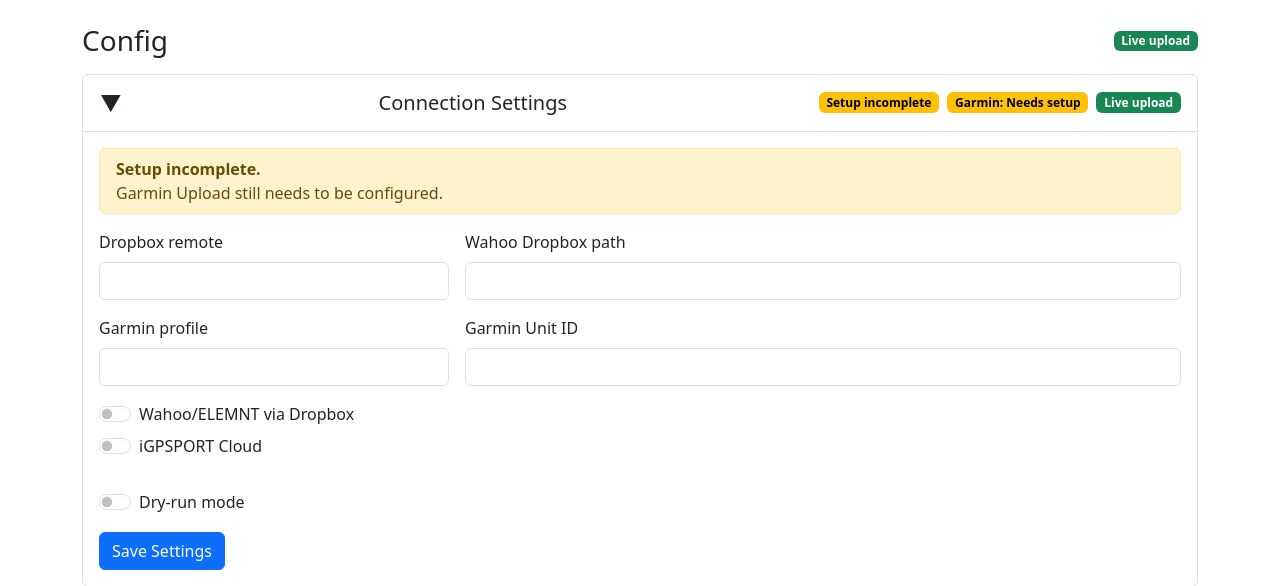
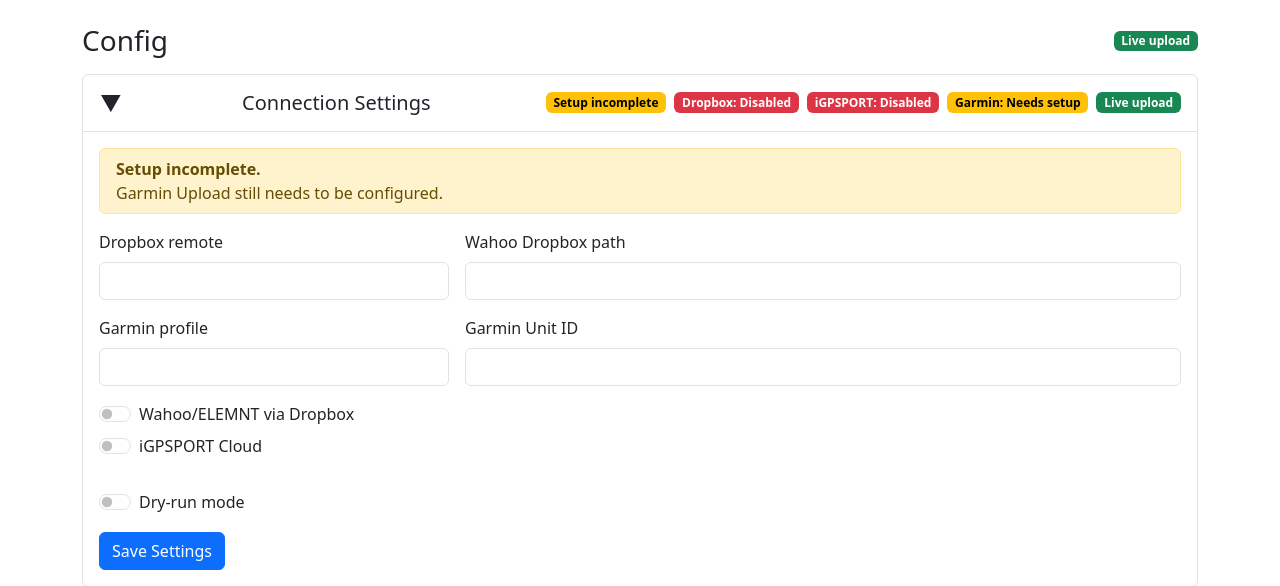
Before and after one commit to ntrance/wahoo-garmin-fit-bridge, a FastAPI app: template app/templates/config.html in a window 1280 px wide. Shown: the part 69-655 px from the top of the page. Run offline with FastAPI, Linux system fonts and the light colour scheme; the template is opened without the code that fills it, so the values that code supplies are empty; parts of the project's set-up code (start-up, migrations or seed data) failed here and were passed over.

Commit message:
Show disabled source status in config

```diff
--- /dev/null
+++ b/app/static/config-source-status.js
@@ -0,0 +1,43 @@
+(() => {
+  const sourceControls = [
+    {
+      label: "Dropbox",
+      pillId: "dropbox-status-pill",
+      toggleId: "dropbox_source_enabled",
+    },
+    {
+      label: "iGPSPORT",
+      pillId: "igpsport-status-pill",
+      toggleId: "igpsport_source_enabled",
+    },
+  ];
+
+  const updatePill = ({ label, pillId, toggleId }) => {
+    const pill = document.getElementById(pillId);
+    const toggle = document.getElementById(toggleId);
+    if (!pill || !toggle) {
+      return;
+    }
+
+    const configured = pill.dataset.configured === "true";
+    pill.classList.remove("text-bg-danger", "text-bg-success", "text-bg-warning");
+
+    if (!toggle.checked) {
+      pill.classList.add("text-bg-danger");
+      pill.textContent = `${label}: Disabled`;
+      return;
+    }
+
+    pill.classList.add(configured ? "text-bg-success" : "text-bg-warning");
+    pill.textContent = `${label}: ${configured ? "Ready" : "Needs setup"}`;
+  };
+
+  sourceControls.forEach((source) => {
+    const toggle = document.getElementById(source.toggleId);
+    if (!toggle) {
+      return;
+    }
+    toggle.addEventListener("change", () => updatePill(source));
+    updatePill(source);
+  });
+})();
--- a/app/templates/config.html
+++ b/app/templates/config.html
@@ -52,16 +52,22 @@
       <span class="badge {{ 'text-bg-success' if connections_complete else 'text-bg-warning' }}">
         {{ "Setup complete" if connections_complete else "Setup incomplete" }}
       </span>
-      {% if settings.dropbox_source_enabled %}
-      <span class="badge {{ 'text-bg-success' if dropbox_ready else 'text-bg-warning' }}">
-        Dropbox: {{ "Ready" if dropbox_ready else "Needs setup" }}
+      <span
+        class="badge {{ 'text-bg-danger' if not settings.dropbox_source_enabled else ('text-bg-success' if setup.dropbox.configured else 'text-bg-warning') }}"
+        id="dropbox-status-pill"
+        data-configured="{{ 'true' if setup.dropbox.configured else 'false' }}"
+        aria-live="polite"
+      >
+        Dropbox: {{ "Disabled" if not settings.dropbox_source_enabled else ("Ready" if setup.dropbox.configured else "Needs setup") }}
       </span>
-      {% endif %}
-      {% if settings.igpsport_source_enabled %}
-      <span class="badge {{ 'text-bg-success' if igpsport_ready else 'text-bg-warning' }}">
-        iGPSPORT: {{ "Ready" if igpsport_ready else "Needs setup" }}
+      <span
+        class="badge {{ 'text-bg-danger' if not settings.igpsport_source_enabled else ('text-bg-success' if igpsport_configured else 'text-bg-warning') }}"
+        id="igpsport-status-pill"
+        data-configured="{{ 'true' if igpsport_configured else 'false' }}"
+        aria-live="polite"
+      >
+        iGPSPORT: {{ "Disabled" if not settings.igpsport_source_enabled else ("Ready" if igpsport_configured else "Needs setup") }}
       </span>
-      {% endif %}
       <span class="badge {{ 'text-bg-success' if setup.garmin.configured else 'text-bg-warning' }}">
         Garmin: {{ "Configured" if setup.garmin.configured else "Needs setup" }}
       </span>
@@ -615,4 +621,5 @@
     </table>
   </div>
 </details>
+<script src="/static/config-source-status.js"></script>
 {% endblock %}
```
Also changed, not shown: tests/test_main.py (+13 -1 lines).
